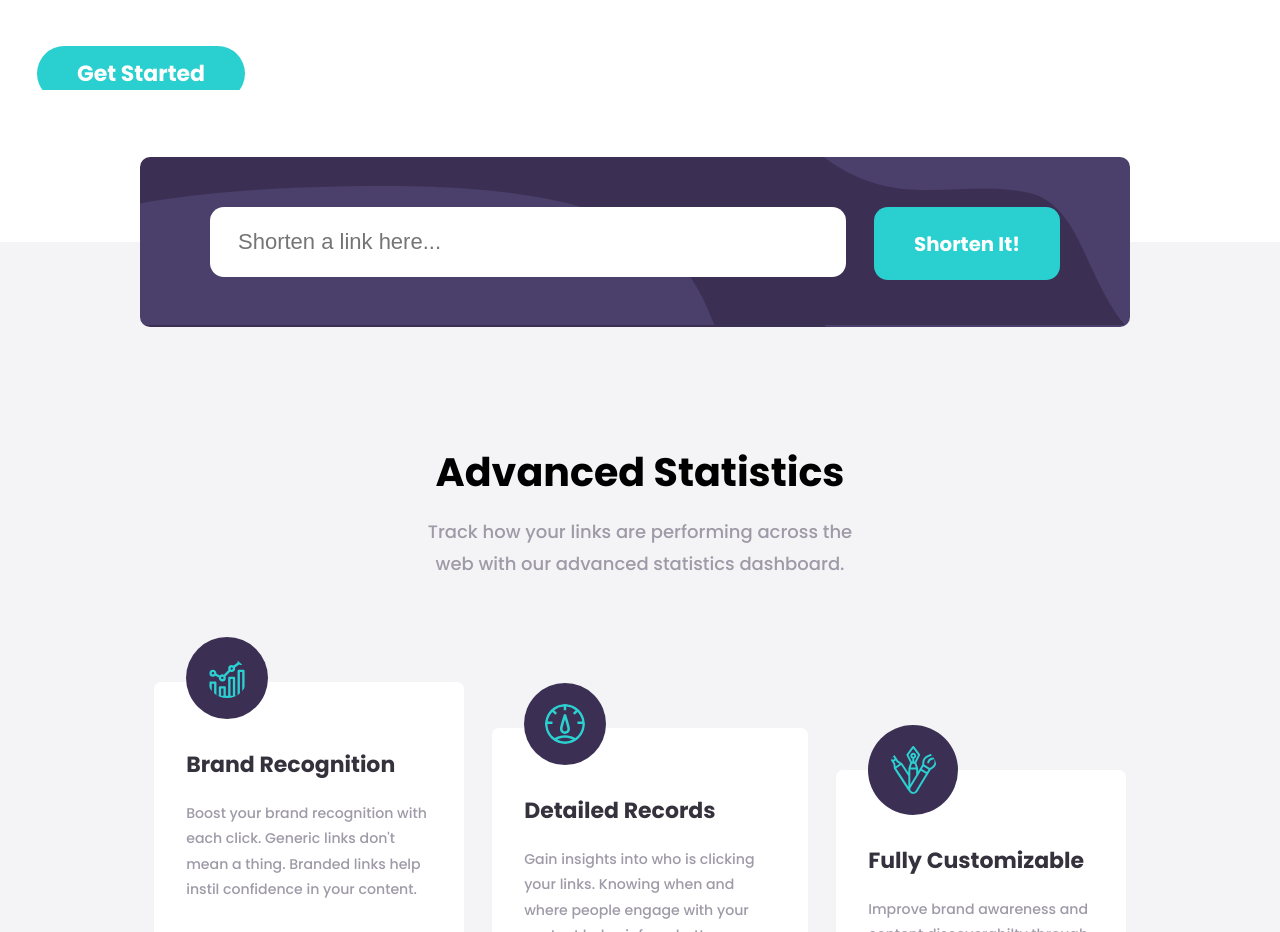
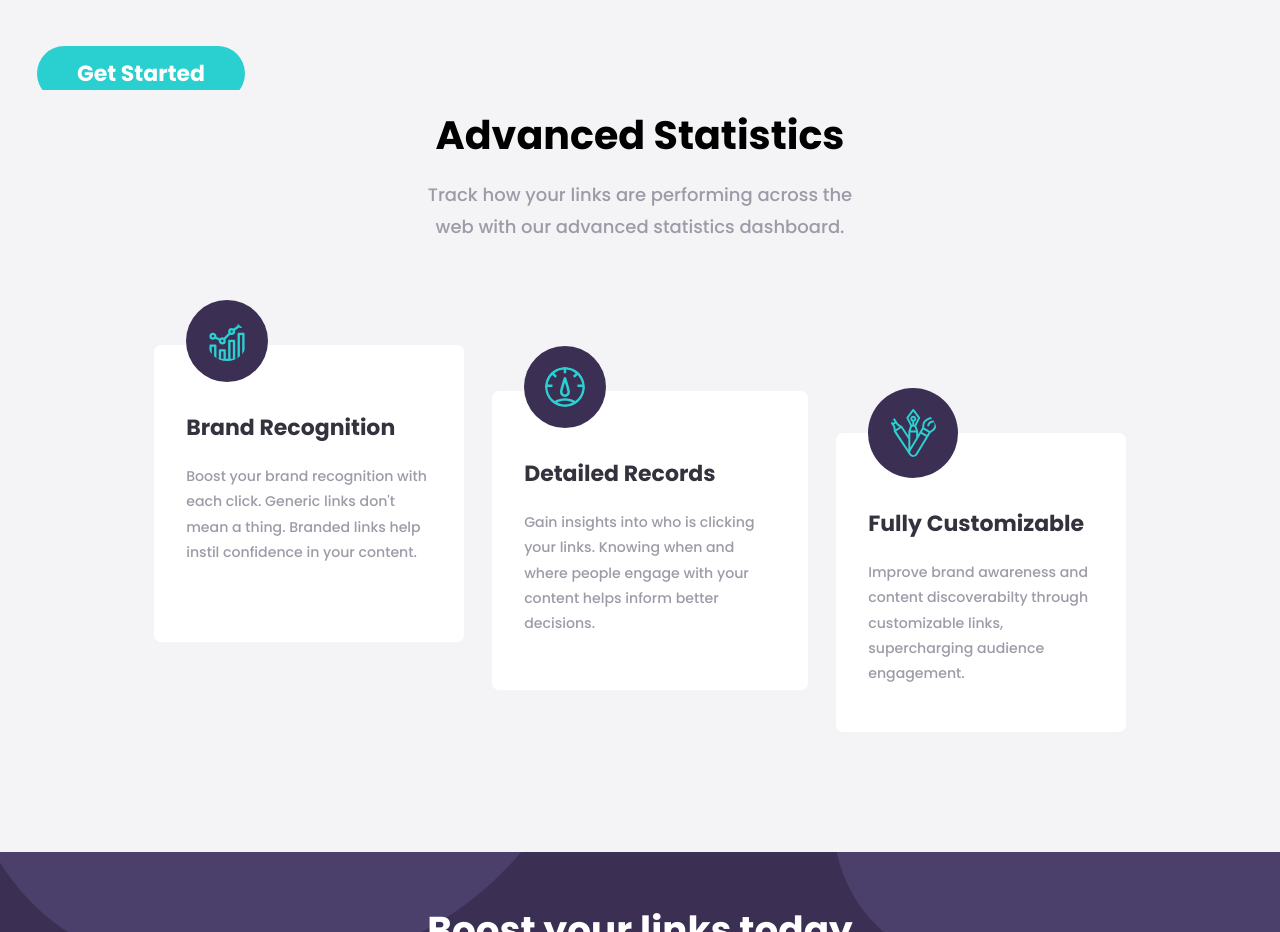
Before and after one commit to aman-atg/Shortly-Landing-Page, a React (Create React App) app: page / in a window 1280 px wide. Shown: the part 824-1756 px from the top of the page. Built offline with nearby package versions, Linux system fonts and the light colour scheme.

Commit message:
remove ShortenLnk comp. from here

```diff
--- a/src/components/Header/index.jsx
+++ b/src/components/Header/index.jsx
@@ -5,7 +5,6 @@ const HeaderIndex = () => {
   return (
     <Fragment>
       <Header />
-      <ShortenLnk />
     </Fragment>
   );
 };
```
